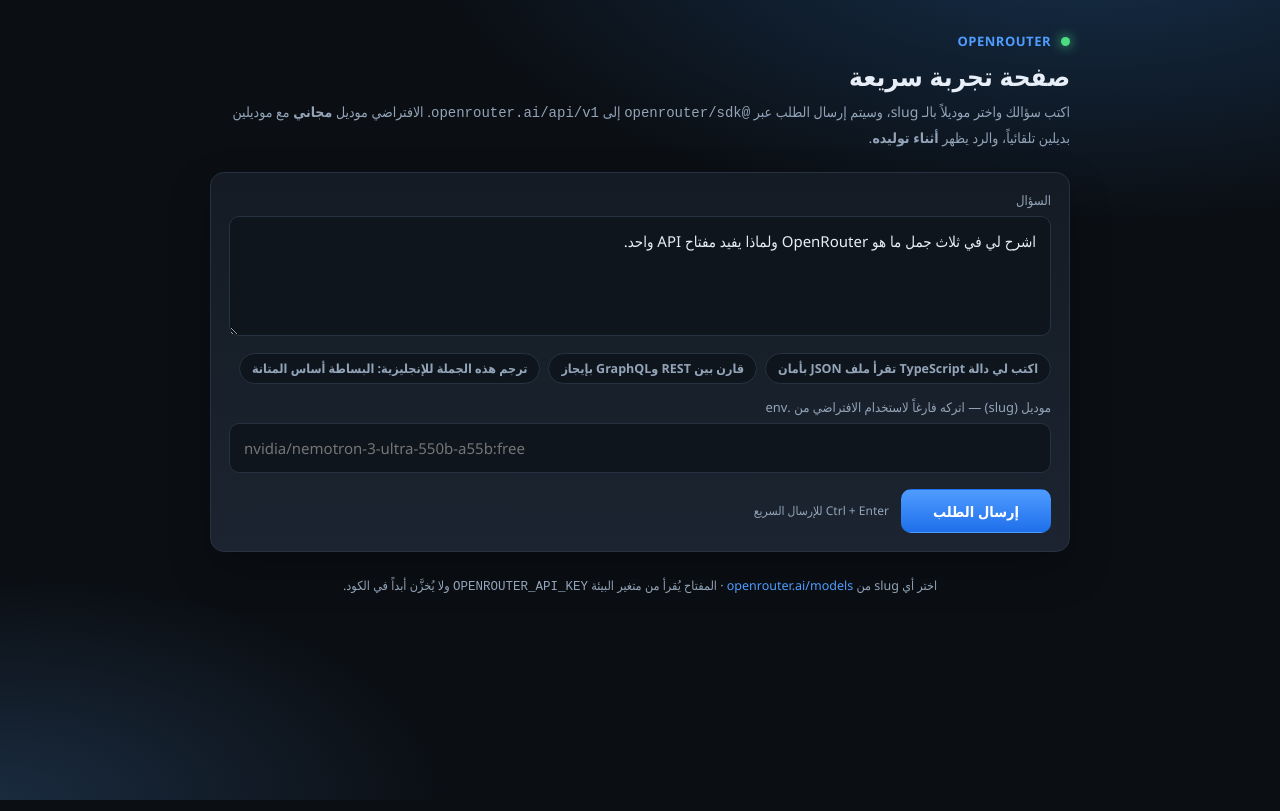
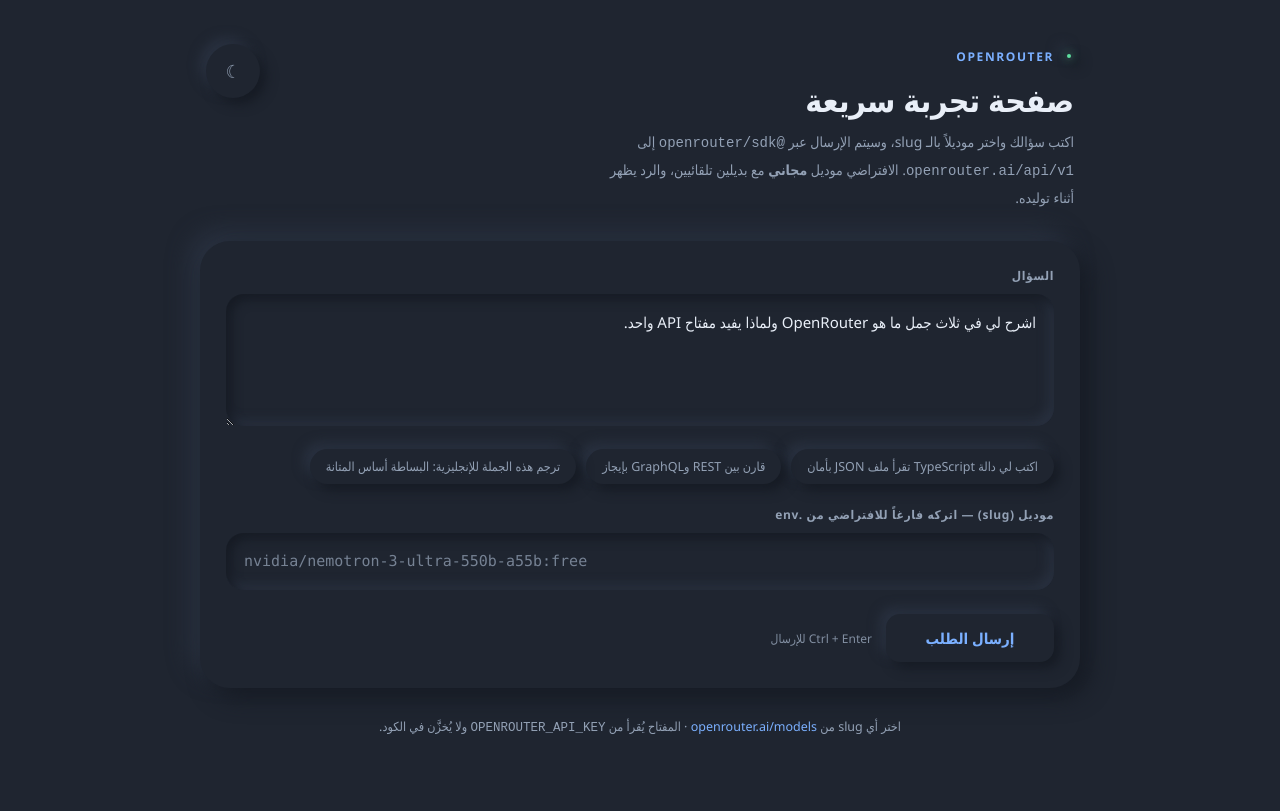
Before and after one commit to mmashharawi2021-cell/sanad, a website: page public/index.html in a window 1280 px wide. Drawn offline with Linux system fonts and the light colour scheme.

Commit message:
Redesign UI in neumorphic style with light/dark themes

```diff
--- a/public/index.html
+++ b/public/index.html
@@ -1,5 +1,5 @@
 <!doctype html>
-<html lang="ar" dir="rtl">
+<html lang="ar" dir="rtl" data-theme="dark">
   <head>
     <meta charset="utf-8" />
     <meta name="viewport" content="width=device-width, initial-scale=1" />
@@ -7,17 +7,41 @@
     <style>
       :root {
         color-scheme: dark;
-        --bg: #0b0f14;
-        --panel: #141b24;
-        --panel-2: #1b2430;
-        --border: #263241;
-        --text: #e7eef7;
-        --muted: #93a4b8;
-        --accent: #4f9cff;
-        --accent-2: #1f6feb;
-        --danger: #ff6b6b;
-        --ok: #4ade80;
-        --radius: 14px;
+
+        --bg: #1f2530;
+        --text: #e9eff8;
+        --muted: #93a1b5;
+        --accent: #7bb0ff;
+        --accent-soft: rgba(123, 176, 255, 0.16);
+        --danger: #ff8a8a;
+        --ok: #5ee0a0;
+
+        --shadow-dark: #161b24;
+        --shadow-light: #2a3241;
+
+        --raised: 10px 10px 22px var(--shadow-dark), -10px -10px 22px var(--shadow-light);
+        --raised-sm: 6px 6px 12px var(--shadow-dark), -6px -6px 12px var(--shadow-light);
+        --inset: inset 5px 5px 11px var(--shadow-dark), inset -5px -5px 11px var(--shadow-light);
+        --inset-sm: inset 3px 3px 6px var(--shadow-dark), inset -3px -3px 6px var(--shadow-light);
+
+        --radius-lg: 30px;
+        --radius: 18px;
+        --radius-sm: 14px;
+      }
+
+      :root[data-theme="light"] {
+        color-scheme: light;
+
+        --bg: #e6ebf2;
+        --text: #2b3442;
+        --muted: #68758c;
+        --accent: #2f6fd0;
+        --accent-soft: rgba(47, 111, 208, 0.12);
+        --danger: #c0392b;
+        --ok: #1f9d63;
+
+        --shadow-dark: #c2cad7;
+        --shadow-light: #ffffff;
       }
 
       * { box-sizing: border-box; }
@@ -26,175 +50,262 @@
         margin: 0;
         min-height: 100vh;
         font-family: "Segoe UI", Tahoma, "Noto Kufi Arabic", system-ui, sans-serif;
-        background:
-          radial-gradient(1100px 500px at 85% -10%, #16304d 0%, transparent 60%),
-          radial-gradient(800px 400px at 0% 100%, #1a2b3f 0%, transparent 55%),
-          var(--bg);
+        background: var(--bg);
         color: var(--text);
         display: flex;
         justify-content: center;
-        padding: 32px 16px 60px;
+        padding: 44px 18px 70px;
+        transition: background .25s ease, color .25s ease;
       }
 
-      main { width: min(860px, 100%); }
+      main { width: min(880px, 100%); }
 
-      header { margin-bottom: 22px; }
+      /* ---------- header ---------- */
+
+      header {
+        display: flex;
+        align-items: flex-start;
+        justify-content: space-between;
+        gap: 16px;
+        margin-bottom: 30px;
+        padding-inline: 6px;
+      }
 
       .brand {
-        display: flex;
+        display: inline-flex;
         align-items: center;
         gap: 10px;
+        font-size: 12px;
         font-weight: 700;
-        letter-spacing: 0.5px;
+        letter-spacing: 1.6px;
         color: var(--accent);
-        font-size: 13px;
         text-transform: uppercase;
       }
 
       .dot {
-        width: 9px; height: 9px; border-radius: 50%;
-        background: var(--ok);
-        box-shadow: 0 0 12px var(--ok);
+        width: 10px;
+        height: 10px;
+        border-radius: 50%;
+        background: var(--bg);
+        box-shadow: var(--raised-sm);
+        position: relative;
       }
 
-      h1 { font-size: 26px; margin: 8px 0 6px; font-weight: 700; }
+      .dot::after {
+        content: "";
+        position: absolute;
+        inset: 3px;
+        border-radius: 50%;
+        background: var(--ok);
+        box-shadow: 0 0 10px var(--ok);
+      }
 
-      p.sub { margin: 0; color: var(--muted); font-size: 14px; line-height: 1.7; }
+      h1 {
+        font-size: clamp(24px, 3.4vw, 32px);
+        margin: 12px 0 8px;
+        font-weight: 700;
+        letter-spacing: -0.2px;
+      }
+
+      p.sub {
+        margin: 0;
+        color: var(--muted);
+        font-size: 14px;
+        line-height: 1.85;
+        max-width: 60ch;
+      }
+
+      .theme-toggle {
+        flex: 0 0 auto;
+        width: 54px;
+        height: 54px;
+        padding: 0;
+        border: 0;
+        border-radius: 50%;
+        background: var(--bg);
+        color: var(--muted);
+        box-shadow: var(--raised-sm);
+        font-size: 18px;
+        line-height: 1;
+        cursor: pointer;
+        transition: color .2s ease, box-shadow .2s ease;
+      }
+
+      .theme-toggle:hover { color: var(--accent); }
+      .theme-toggle:active { box-shadow: var(--inset-sm); }
+
+      /* ---------- surfaces ---------- */
 
       .card {
-        background: linear-gradient(180deg, var(--panel) 0%, var(--panel-2) 100%);
-        border: 1px solid var(--border);
-        border-radius: var(--radius);
-        padding: 18px;
-        margin-top: 20px;
-        box-shadow: 0 18px 40px rgba(0, 0, 0, 0.28);
+        background: var(--bg);
+        border-radius: var(--radius-lg);
+        box-shadow: var(--raised);
+        padding: 26px;
+        transition: background .25s ease, box-shadow .25s ease;
       }
 
-      label { display: block; font-size: 13px; color: var(--muted); margin-bottom: 7px; }
+      .card + .card { margin-top: 26px; }
 
-      textarea, input[type="text"] {
+      label {
+        display: block;
+        font-size: 12px;
+        font-weight: 600;
+        letter-spacing: .6px;
+        color: var(--muted);
+        margin-bottom: 10px;
+      }
+
+      textarea,
+      input[type="text"] {
         width: 100%;
-        background: #0e151d;
+        background: var(--bg);
         color: var(--text);
-        border: 1px solid var(--border);
-        border-radius: 10px;
-        padding: 12px 14px;
+        border: 0;
+        border-radius: var(--radius);
+        padding: 16px 18px;
         font: inherit;
         font-size: 15px;
-        line-height: 1.6;
-        resize: vertical;
+        line-height: 1.7;
+        box-shadow: var(--inset);
         outline: none;
-        transition: border-color .15s, box-shadow .15s;
+        transition: box-shadow .2s ease;
       }
 
-      textarea:focus, input[type="text"]:focus {
-        border-color: var(--accent);
-        box-shadow: 0 0 0 3px rgba(79, 156, 255, 0.18);
+      textarea { min-height: 132px; resize: vertical; }
+
+      textarea::placeholder,
+      input::placeholder { color: var(--muted); opacity: .75; }
+
+      textarea:focus,
+      input[type="text"]:focus {
+        box-shadow: var(--inset), 0 0 0 2px var(--accent-soft);
       }
 
-      textarea { min-height: 120px; }
+      input[type="text"] { font-family: ui-monospace, "Cascadia Code", Consolas, monospace; }
 
-      .row { display: flex; gap: 12px; flex-wrap: wrap; margin-top: 14px; }
-      .row > .field { flex: 1 1 240px; }
-
-      .chips { display: flex; gap: 8px; flex-wrap: wrap; margin-top: 12px; }
-
-      .chip {
-        background: #0e151d;
-        border: 1px solid var(--border);
-        color: var(--muted);
-        border-radius: 999px;
-        padding: 6px 12px;
-        font-size: 12.5px;
-        cursor: pointer;
-        transition: all .15s;
+      .chips {
+        display: flex;
+        gap: 10px;
+        flex-wrap: wrap;
+        margin-top: 18px;
       }
 
-      .chip:hover { border-color: var(--accent); color: var(--text); }
-
-      .actions { display: flex; align-items: center; gap: 12px; margin-top: 16px; flex-wrap: wrap; }
-
-      button {
+      .pill {
+        background: var(--bg);
+        border: 0;
+        border-radius: 999px;
+        padding: 9px 16px;
         font: inherit;
+        font-size: 12.5px;
+        color: var(--muted);
+        box-shadow: var(--raised-sm);
         cursor: pointer;
-        border-radius: 10px;
-        border: 1px solid transparent;
-        padding: 11px 22px;
-        font-weight: 600;
-        font-size: 14.5px;
-        transition: transform .08s, filter .15s, opacity .15s;
+        transition: color .18s ease, box-shadow .18s ease, transform .08s ease;
       }
 
-      button:active:not(:disabled) { transform: translateY(1px); }
-      button:disabled { opacity: .6; cursor: not-allowed; }
+      .pill:hover { color: var(--accent); }
+      .pill:active { box-shadow: var(--inset-sm); transform: translateY(0); }
+
+      .row { display: flex; gap: 16px; flex-wrap: wrap; margin-top: 22px; }
+      .row > .field { flex: 1 1 260px; }
+
+      .actions {
+        display: flex;
+        align-items: center;
+        gap: 14px;
+        flex-wrap: wrap;
+        margin-top: 24px;
+      }
+
+      /* ---------- buttons ---------- */
+
+      button { font: inherit; }
+
+      .btn {
+        border: 0;
+        border-radius: var(--radius-sm);
+        background: var(--bg);
+        color: var(--text);
+        box-shadow: var(--raised-sm);
+        cursor: pointer;
+        transition: box-shadow .18s ease, color .18s ease, transform .08s ease;
+      }
+
+      .btn:active:not(:disabled) { box-shadow: var(--inset-sm); }
 
       .primary {
-        background: linear-gradient(180deg, var(--accent) 0%, var(--accent-2) 100%);
-        color: white;
-        min-width: 150px;
+        padding: 14px 30px;
+        font-size: 15px;
+        font-weight: 700;
+        color: var(--accent);
+        min-width: 168px;
       }
 
-      .primary:hover:not(:disabled) { filter: brightness(1.08); }
+      .primary:hover:not(:disabled) { color: var(--accent); box-shadow: var(--raised); }
+      .primary:disabled { color: var(--muted); box-shadow: var(--inset-sm); cursor: not-allowed; }
 
       .ghost {
-        background: transparent;
-        border-color: var(--border);
+        padding: 10px 18px;
+        font-size: 13px;
         color: var(--muted);
-        padding: 8px 14px;
-        font-size: 13px;
-        font-weight: 500;
       }
 
-      .ghost:hover { color: var(--text); border-color: var(--accent); }
+      .ghost:hover { color: var(--accent); }
 
-      .kbd { color: var(--muted); font-size: 12px; }
+      .kbd { color: var(--muted); font-size: 12px; opacity: .85; }
 
       .hidden { display: none !important; }
 
       .spinner {
-        width: 16px; height: 16px;
-        border: 2px solid rgba(255,255,255,.35);
-        border-top-color: white;
+        display: inline-block;
+        width: 14px;
+        height: 14px;
+        margin-inline-end: 9px;
+        vertical-align: -2px;
         border-radius: 50%;
+        border: 2px solid var(--accent-soft);
+        border-top-color: var(--accent);
         animation: spin .8s linear infinite;
-        display: inline-block;
-        vertical-align: -2px;
-        margin-inline-end: 8px;
       }
 
       @keyframes spin { to { transform: rotate(360deg); } }
 
+      /* ---------- messages ---------- */
+
       .alert {
-        margin-top: 16px;
-        border-radius: 12px;
-        padding: 13px 16px;
+        margin-top: 26px;
+        border-radius: var(--radius);
+        padding: 18px 20px;
         font-size: 14px;
-        line-height: 1.7;
-        border: 1px solid;
+        line-height: 1.8;
+        box-shadow: var(--inset-sm);
       }
 
-      .alert.error { background: rgba(255, 107, 107, .09); border-color: rgba(255, 107, 107, .45); }
-      .alert.error strong { color: var(--danger); }
-      .alert .hint { color: var(--muted); display: block; margin-top: 4px; font-size: 13px; }
+      .alert.error strong { color: var(--danger); font-weight: 700; }
+      .alert .hint { display: block; margin-top: 6px; color: var(--muted); font-size: 13px; }
 
       .answer {
-        margin-top: 18px;
-        border: 1px solid var(--border);
-        border-radius: 12px;
-        background: #0e151d;
-        padding: 16px;
+        display: flex;
+        flex-direction: column;
+        min-height: 120px;
+        padding: 18px 20px;
+        border-radius: var(--radius);
+        box-shadow: var(--inset);
       }
 
       .meta {
         display: flex;
-        gap: 14px;
+        gap: 8px;
         flex-wrap: wrap;
+        margin-bottom: 18px;
+        font-size: 11.5px;
         color: var(--muted);
-        font-size: 12px;
-        margin-bottom: 10px;
-        padding-bottom: 10px;
-        border-bottom: 1px dashed var(--border);
-        min-height: 18px;
+      }
+
+      .meta span {
+        padding: 7px 12px;
+        border-radius: 999px;
+        box-shadow: var(--inset-sm);
       }
 
       .meta b { color: var(--text); font-weight: 600; }
@@ -202,36 +313,53 @@
       .answer-text {
         white-space: pre-wrap;
         word-break: break-word;
-        line-height: 1.85;
-        font-size: 15px;
+        font-size: 15.5px;
+        line-height: 2;
+        padding: 4px 2px;
       }
 
       .answer-text.streaming::after {
         content: "▍";
         color: var(--accent);
-        margin-inline-start: 2px;
+        margin-inline-start: 3px;
         animation: blink 1s steps(1) infinite;
       }
 
       @keyframes blink { 50% { opacity: 0; } }
 
-      .note { margin-top: 10px; color: var(--muted); font-size: 12.5px; }
+      .note { margin-top: 16px; color: var(--muted); font-size: 12.5px; padding-inline: 2px; }
 
-      footer { margin-top: 22px; color: var(--muted); font-size: 12.5px; text-align: center; line-height: 1.9; }
+      footer {
+        margin-top: 26px;
+        text-align: center;
+        color: var(--muted);
+        font-size: 12.5px;
+        line-height: 2;
+      }
+
       a { color: var(--accent); text-decoration: none; }
       a:hover { text-decoration: underline; }
+
+      @media (max-width: 560px) {
+        body { padding: 26px 14px 50px; }
+        .card { padding: 20px; border-radius: 24px; }
+        .primary { width: 100%; }
+      }
     </style>
   </head>
   <body>
     <main>
       <header>
+        <div>
           <div class="brand"><span class="dot"></span> OpenRouter</div>
           <h1>صفحة تجربة سريعة</h1>
           <p class="sub">
-          اكتب سؤالك واختر موديلاً بالـ slug، وسيتم إرسال الطلب عبر
+            اكتب سؤالك واختر موديلاً بالـ slug، وسيتم الإرسال عبر
             <code>@openrouter/sdk</code> إلى <code>openrouter.ai/api/v1</code>.
-          الافتراضي موديل <b>مجاني</b> مع موديلين بديلين تلقائياً، والرد يظهر <b>أثناء توليده</b>.
+            الافتراضي موديل <b>مجاني</b> مع بديلين تلقائيين، والرد يظهر أثناء توليده.
           </p>
+        </div>
+        <button class="theme-toggle" id="theme" type="button" title="تبديل المظهر" aria-label="تبديل المظهر">☾</button>
       </header>
 
       <section class="card">
@@ -240,33 +368,39 @@
           <textarea id="prompt" placeholder="اكتب سؤالك هنا…">اشرح لي في ثلاث جمل ما هو OpenRouter ولماذا يفيد مفتاح API واحد.</textarea>
 
           <div class="chips">
-            <button type="button" class="chip">اكتب لي دالة TypeScript تقرأ ملف JSON بأمان</button>
-            <button type="button" class="chip">قارن بين REST وGraphQL بإيجاز</button>
-            <button type="button" class="chip">ترجم هذه الجملة للإنجليزية: البساطة أساس المتانة</button>
+            <button type="button" class="pill">اكتب لي دالة TypeScript تقرأ ملف JSON بأمان</button>
+            <button type="button" class="pill">قارن بين REST وGraphQL بإيجاز</button>
+            <button type="button" class="pill">ترجم هذه الجملة للإنجليزية: البساطة أساس المتانة</button>
           </div>
 
           <div class="row">
             <div class="field">
-              <label for="model">موديل (slug) — اتركه فارغاً لاستخدام الافتراضي من .env</label>
+              <label for="model">موديل (slug) — اتركه فارغاً للافتراضي من .env</label>
               <input id="model" type="text" value="" placeholder="nvidia/nemotron-3-ultra-550b-a55b:free" spellcheck="false" dir="ltr" />
             </div>
           </div>
 
           <div class="actions">
-            <button class="primary" id="send" type="submit">إرسال الطلب</button>
-            <button class="ghost hidden" id="stop" type="button">إيقاف</button>
-            <span class="kbd">Ctrl + Enter للإرسال السريع</span>
-            <button class="ghost hidden" id="copy" type="button">نسخ الجواب</button>
+            <button class="btn primary" id="send" type="submit">إرسال الطلب</button>
+            <button class="btn ghost hidden" id="stop" type="button">إيقاف</button>
+            <span class="kbd">Ctrl + Enter للإرسال</span>
+            <button class="btn ghost hidden" id="copy" type="button">نسخ الجواب</button>
           </div>
         </form>
+      </section>
 
       <div id="status" class="hidden"></div>
-        <div id="output" class="hidden"></div>
+
+      <section class="card hidden" id="output">
+        <div class="answer">
+          <div class="meta"></div>
+          <div class="answer-text"></div>
+        </div>
       </section>
 
       <footer>
         اختر أي slug من <a href="https://openrouter.ai/models" target="_blank" rel="noreferrer">openrouter.ai/models</a>
-        · المفتاح يُقرأ من متغير البيئة <code>OPENROUTER_API_KEY</code> ولا يُخزَّن أبداً في الكود.
+        · المفتاح يُقرأ من <code>OPENROUTER_API_KEY</code> ولا يُخزَّن في الكود.
       </footer>
     </main>
 
@@ -279,16 +413,36 @@
       const copyBtn = document.getElementById("copy");
       const statusEl = document.getElementById("status");
       const outputEl = document.getElementById("output");
+      const themeBtn = document.getElementById("theme");
 
       const STREAM_TIMEOUT_MS = 120_000;
 
       let lastAnswer = "";
       let busy = false;
       let controller = null;
+      let view = null;
 
-      document.querySelectorAll(".chip").forEach((chip) => {
-        chip.addEventListener("click", () => {
-          promptEl.value = chip.textContent.trim();
+      /* ---------- theme ---------- */
+
+      function applyTheme(theme) {
+        document.documentElement.dataset.theme = theme;
+        themeBtn.textContent = theme === "dark" ? "☾" : "☀";
+        try {
+          localStorage.setItem("theme", theme);
+        } catch {}
+      }
+
+      applyTheme(localStorage.getItem("theme") === "light" ? "light" : "dark");
+
+      themeBtn.addEventListener("click", () => {
+        applyTheme(document.documentElement.dataset.theme === "dark" ? "light" : "dark");
+      });
+
+      /* ---------- prompt helpers ---------- */
+
+      document.querySelectorAll(".pill").forEach((pill) => {
+        pill.addEventListener("click", () => {
+          promptEl.value = pill.textContent.trim();
           promptEl.focus();
         });
       });
@@ -316,6 +470,8 @@
         event.preventDefault();
         if (!busy) send();
       });
+
+      /* ---------- request ---------- */
 
       async function send() {
         const prompt = promptEl.value.trim();
@@ -362,7 +518,7 @@
       async function consumeStream(body) {
         const reader = body.getReader();
         const decoder = new TextDecoder();
-        const view = createAnswerView();
+        view = createAnswerView();
         let buffer = "";
         let finished = false;
 
@@ -376,7 +532,7 @@
           while (split !== -1) {
             const raw = buffer.slice(0, split);
             buffer = buffer.slice(split + 2);
-            finished = handleFrame(raw, view) || finished;
+            finished = handleFrame(raw) || finished;
             split = buffer.indexOf("\n\n");
           }
         }
@@ -392,7 +548,7 @@
         if (lastAnswer) show(copyBtn);
       }
 
-      function handleFrame(raw, view) {
+      function handleFrame(raw) {
         let eventName = "message";
         let dataLine = "";
 
@@ -412,12 +568,11 @@
 
         if (eventName === "delta") {
           view.textEl.textContent += data.text ?? "";
-          show(outputEl);
           return false;
         }
 
         if (eventName === "done") {
-          finishAnswer(view, data);
+          finishAnswer(data);
           return true;
         }
 
@@ -444,7 +599,7 @@
         };
       }
 
-      function finishAnswer(view, data) {
+      function finishAnswer(data) {
         view.textEl.classList.remove("streaming");
 
         const parts = [`<span>الموديل: <b dir="ltr">${escapeHtml(data.model || "")}</b></span>`];
@@ -458,11 +613,12 @@
       }
 
       function handleTransportError(error) {
+        const streamed = outputEl.querySelector(".answer-text");
+
         if (error.name === "AbortError" || error.name === "TimeoutError") {
-          const view = outputEl.querySelector(".answer-text");
-          if (view) view.classList.remove("streaming");
+          if (streamed) streamed.classList.remove("streaming");
 
-          if (view && view.textContent) {
+          if (streamed && streamed.textContent) {
             appendNote("تم إيقاف التوليد — ما ظهر أعلاه جزء من الرد.");
           } else {
             showError("تم إلغاء الطلب", "لم يصل أي نص خلال المهلة. جرّب موديلاً أسرع.");
@@ -480,6 +636,8 @@
         lastAnswer = outputEl.querySelector(".answer-text")?.textContent ?? "";
         if (lastAnswer) show(copyBtn);
       }
+
+      /* ---------- ui state ---------- */
 
       function setBusy(value) {
         sendBtn.disabled = value;
```
Also changed, not shown: README.md. Lines whose indentation alone changed are shown as unchanged.
